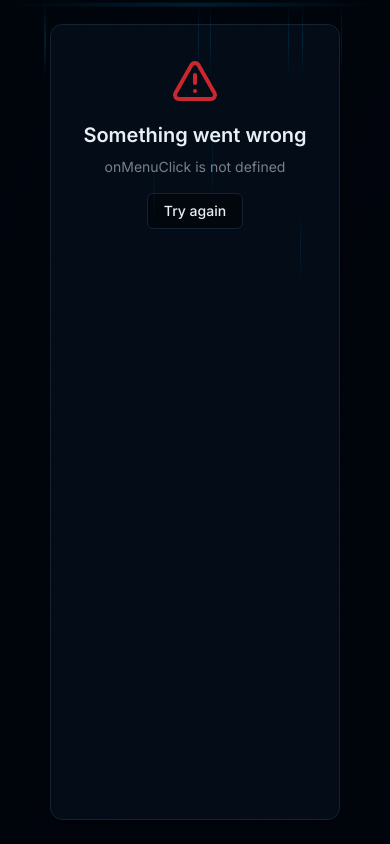
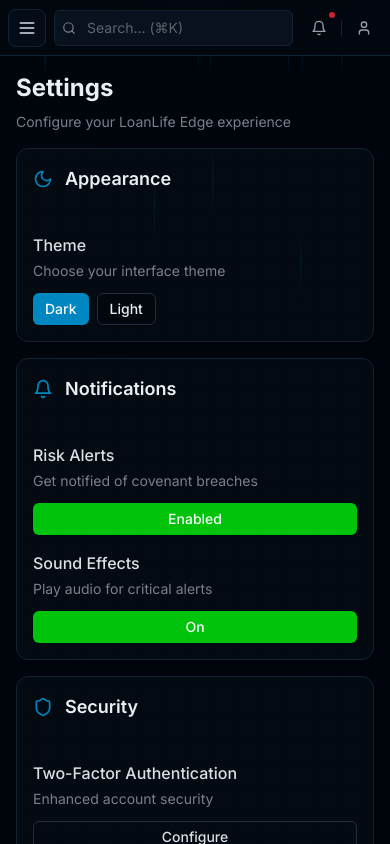
Before and after one commit to Lunga-Mashaba/LoanLife_Edge, a Next.js app: page /settings in a window 390 px wide. Shown: the top 844 px of the page. Built offline with nearby package versions, Linux system fonts and the light colour scheme.

Commit message:
fix: correct hamburger menu button click handler in TopBar

```diff
--- a/components/top-bar.tsx
+++ b/components/top-bar.tsx
@@ -33,9 +33,9 @@ export function TopBar() {
   return (
     <div className="sticky top-0 z-40 h-14 sm:h-16 border-b border-[oklch(0.25_0.04_250)] bg-[oklch(0.13_0.02_250)]/80 backdrop-blur-xl px-2 sm:px-4 md:px-6 flex items-center justify-between gap-2">
       {/* Hamburger Menu Button - Mobile Only */}
-      {isMobile && onMenuClick && (
+      {isMobile && (
         <button
-          onClick={onMenuClick}
+          onClick={handleMenuClick}
           className="p-2 rounded-lg bg-[oklch(0.15_0.03_250)] border border-[oklch(0.25_0.04_250)] text-[oklch(0.90_0.01_250)] hover:bg-[oklch(0.20_0.03_250)] transition-colors flex-shrink-0"
           aria-label="Toggle navigation menu"
         >
```
